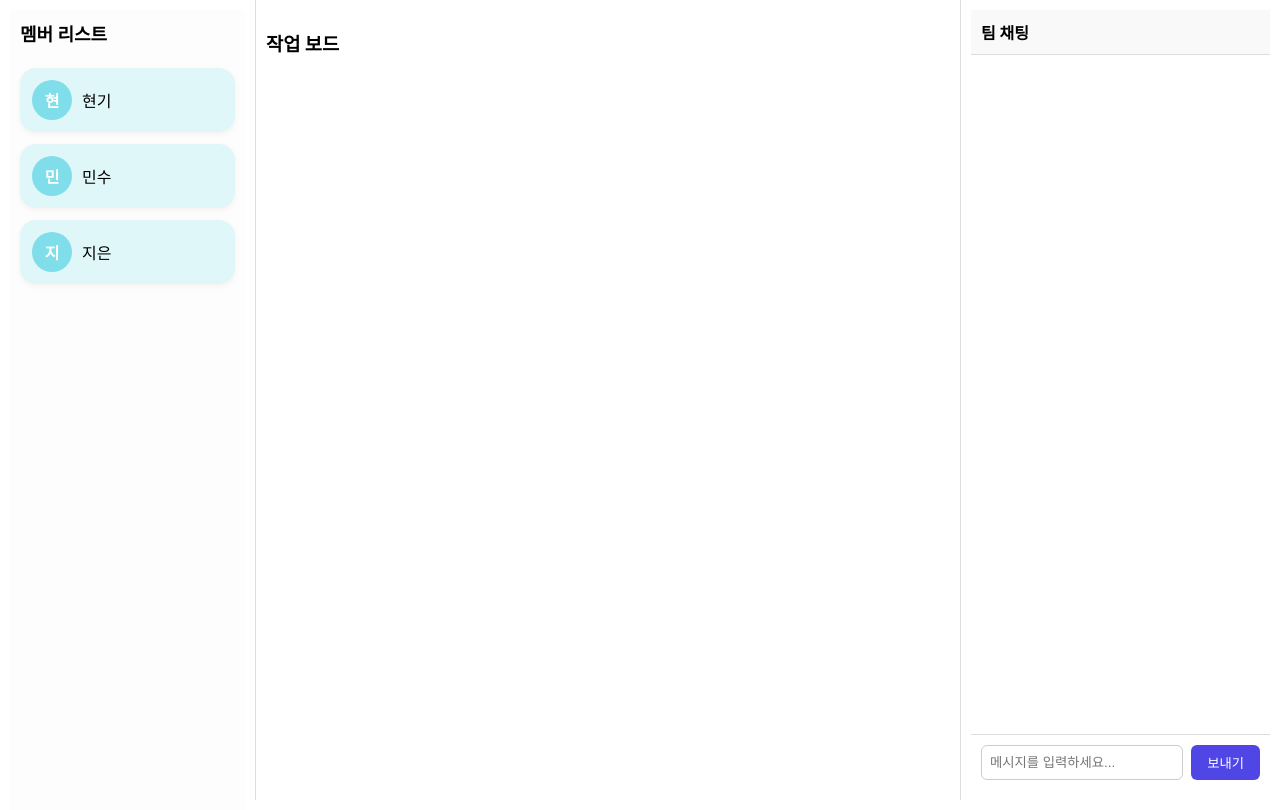
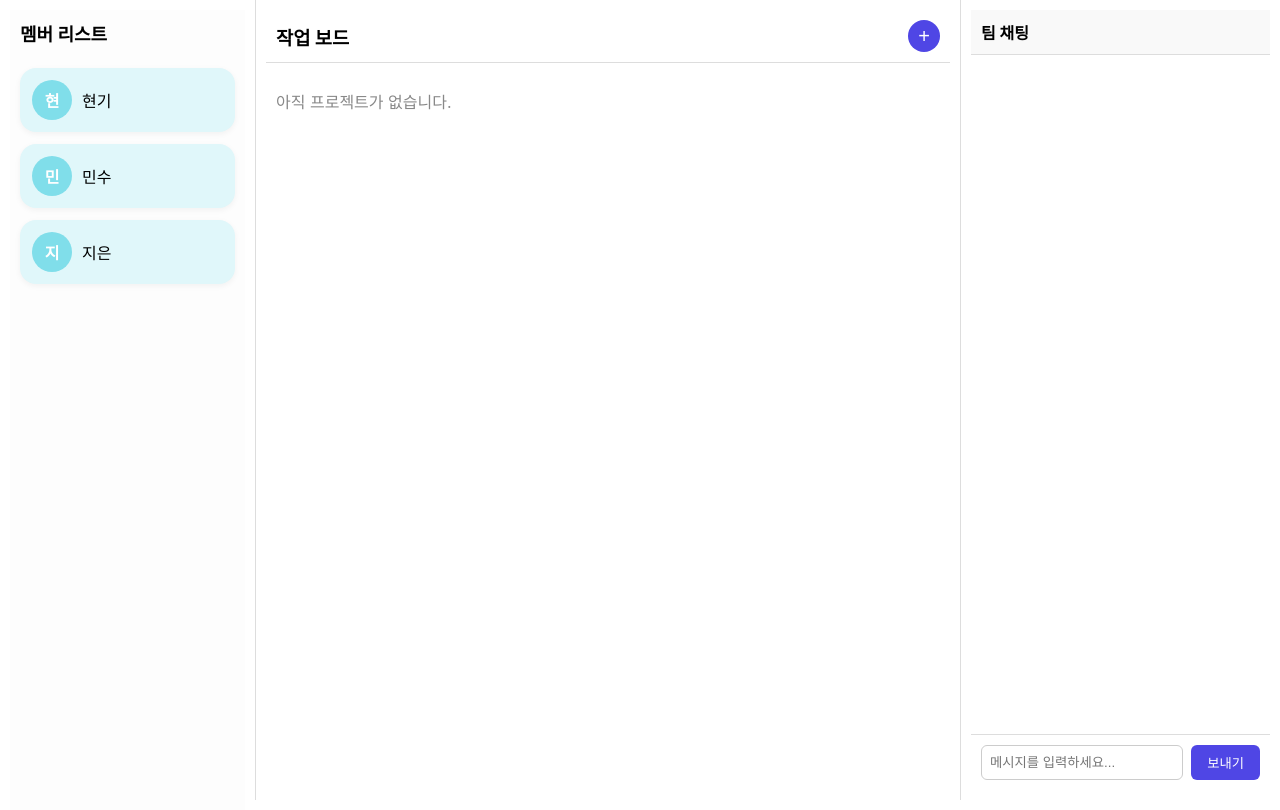
Before and after one commit to choihyunki/TeamCanvas, a React (Create React App) app: page / in a window 1280 px wide. Built offline with nearby package versions, Linux system fonts and the light colour scheme.

Commit message:
TaskBoard Update

```diff
--- a/src/components/TaskBoard.tsx
+++ b/src/components/TaskBoard.tsx
@@ -1,10 +1,141 @@
-import React from "react";
+import React, { useState } from "react";
 
 const TaskBoard: React.FC = () => {
+  const [showModal, setShowModal] = useState(false);
+  const [projectName, setProjectName] = useState("");
+  const [error, setError] = useState("");
+
+  const handleAddProject = () => {
+    if (projectName.trim() === "") {
+      setError("프로젝트 명을 입력해주세요!");
+      return;
+    }
+
+    console.log("새 프로젝트:", projectName); // DB 연동 자리
+    setProjectName("");
+    setError("");
+    setShowModal(false);
+  };
+
   return (
-    <div>
-      <h3>작업 보드</h3>
-      {/* 칼럼(할 일, 진행 중, 완료) 추가 예정 */}
+    <div style={{ height: "100%", display: "flex", flexDirection: "column" }}>
+      {/* 상단 헤더 */}
+      <div
+        style={{
+          display: "flex",
+          justifyContent: "space-between",
+          alignItems: "center",
+          padding: "10px",
+          borderBottom: "1px solid #ddd",
+        }}
+      >
+        <h3 style={{ margin: 0 }}>작업 보드</h3>
+        <button
+          onClick={() => setShowModal(true)}
+          style={{
+            width: "32px",
+            height: "32px",
+            borderRadius: "50%",
+            background: "#4f46e5",
+            color: "#fff",
+            border: "none",
+            fontSize: "20px",
+            cursor: "pointer",
+          }}
+        >
+          +
+        </button>
+      </div>
+
+      {/* 실제 작업 보드 내용 */}
+      <div style={{ flex: 1, padding: "10px" }}>
+        <p style={{ color: "#888" }}>아직 프로젝트가 없습니다.</p>
+      </div>
+
+      {/* 모달창 */}
+      {showModal && (
+        <div
+          style={{
+            position: "fixed",
+            top: 0,
+            left: 0,
+            width: "100%",
+            height: "100%",
+            background: "rgba(0,0,0,0.3)",
+            display: "flex",
+            alignItems: "center",
+            justifyContent: "center",
+          }}
+          onClick={() => setShowModal(false)}
+        >
+          <div
+            style={{
+              background: "#fff",
+              padding: "20px",
+              borderRadius: "12px",
+              width: "300px",
+              boxShadow: "0 4px 10px rgba(0,0,0,0.15)",
+            }}
+            onClick={(e) => e.stopPropagation()}
+          >
+            <h4 style={{ marginTop: 0 }}>새 프로젝트 만들기</h4>
+            <input
+              type="text"
+              placeholder="프로젝트 이름"
+              value={projectName}
+              onChange={(e) => {
+                setProjectName(e.target.value);
+                setError(""); // 입력 중이면 에러 메시지 지움
+              }}
+              style={{
+                width: "100%",
+                padding: "8px",
+                border: "1px solid #ccc",
+                borderRadius: "6px",
+                marginBottom: "8px",
+                boxSizing: "border-box",
+              }}
+            />
+            {/* 에러 메시지 */}
+            {error && (
+              <div
+                style={{ color: "red", fontSize: "13px", marginBottom: "8px" }}
+              >
+                {error}
+              </div>
+            )}
+
+            <div style={{ textAlign: "right" }}>
+              <button
+                onClick={() => setShowModal(false)}
+                style={{
+                  marginRight: "8px",
+                  padding: "6px 12px",
+                  border: "1px solid #ccc",
+                  borderRadius: "6px",
+                  background: "#f5f5f5",
+                  cursor: "pointer",
+                }}
+              >
+                취소
+              </button>
+              <button
+                onClick={handleAddProject}
+                style={{
+                  padding: "6px 12px",
+                  border: "none",
+                  borderRadius: "6px",
+                  background: "#4f46e5",
+                  color: "#fff",
+                  cursor: "pointer",
+                }}
+              >
+                확인
+              </button>
+            </div>
+          </div>
+        </div>
+      )}
     </div>
   );
 };
```
